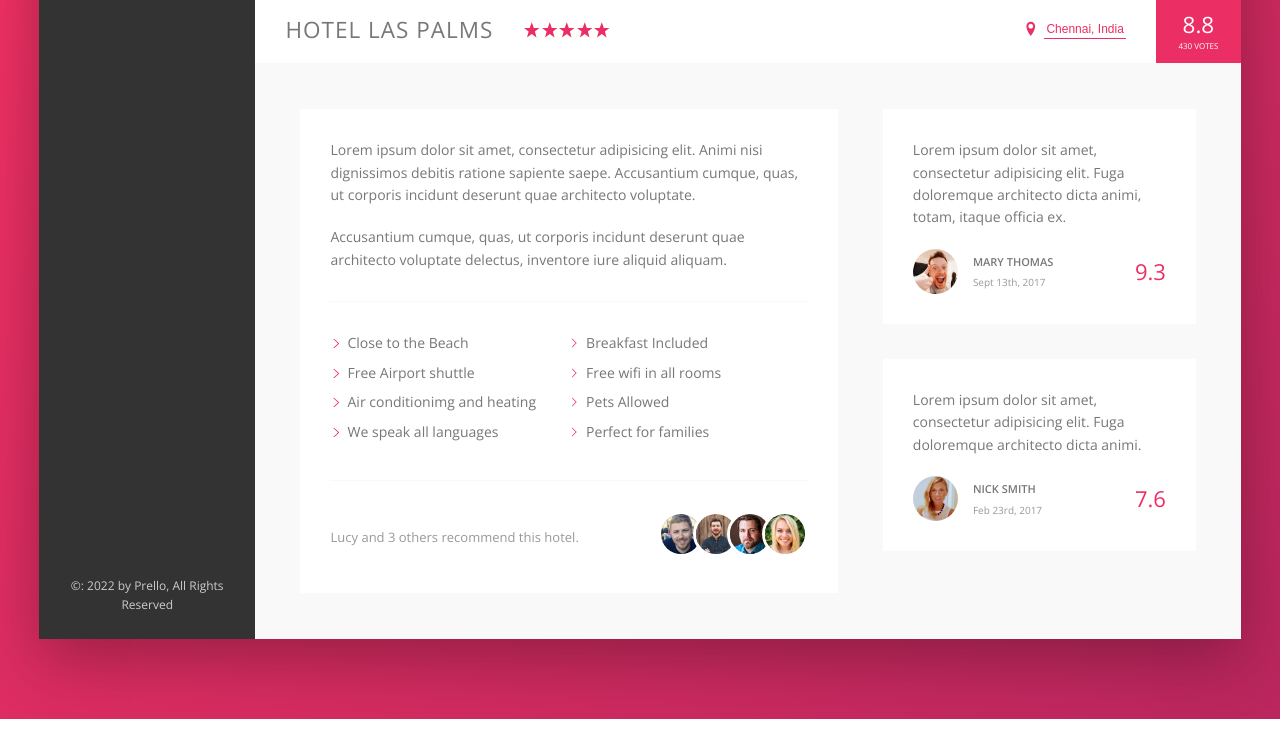
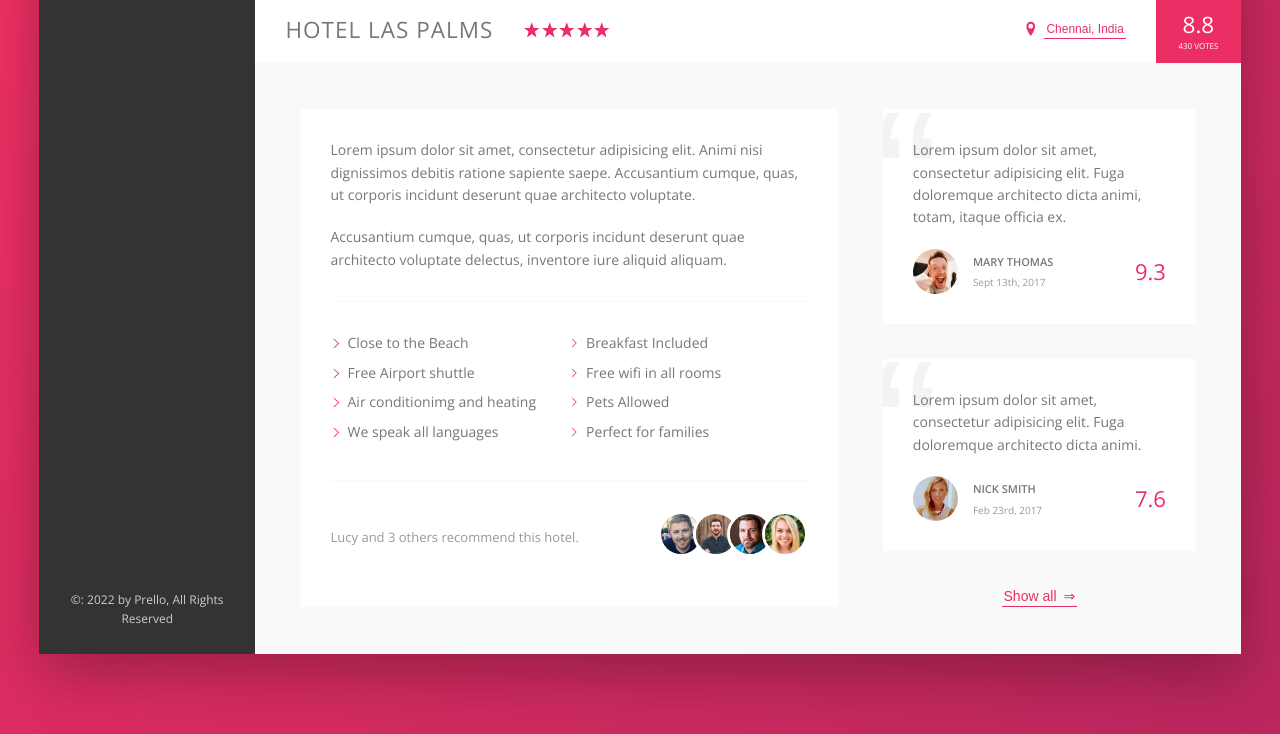
Before and after one commit to Ashrafgous/Prello, a plain HTML site: page index.html in a window 1280 px wide. Shown: the part 539-1273 px from the top of the page. Drawn offline with nearby package versions, Linux system fonts and the light colour scheme.

Commit message:
Added Caption

```diff
--- a/index.html
+++ b/index.html
@@ -217,6 +217,7 @@
                   <div class="review__rating">7.6</div>
                 </figcaption>
               </figure>
+              <button class="btn-inline">Show all <span>&rArr;</span></button>
             </div>
           </div>
         </main>
--- a/sass/_components.scss
+++ b/sass/_components.scss
@@ -231,9 +231,19 @@
   cursor: pointer;
   transition: all 0.2s;
 
+   & span{
+    margin-left: 3px;
+    transition: margin-left .2s;
+
+   }
   &:hover {
     color: var(--color-grey-dark-1);
+
+    span{
+      margin-left: 8px;
     }
+  }
+
   &:focus {
     outline: none;
     animation: pulsate 1s infinite;
@@ -297,8 +307,6 @@
   display: flex;
   align-items: center;
 
-
-
   &__count {
     margin-right: auto;
   }
@@ -310,53 +318,63 @@
     border-radius: 50%;
     border: 3px solid #fff;
 
-    &:not(:last-child){
+    &:not(:last-child) {
       margin-right: -1.5rem;
-
     }
   }
 }
 
-
 // REviews
-.review{
+.review {
   background-color: #fff;
   box-shadow: var(--shadow-light);
   padding: 3rem;
   margin-bottom: 3.5rem;
+  position: relative;
+  overflow: hidden;
 
-  &__text{
+  &__text {
     margin-bottom: 2rem;
+    z-index: 2;
+    position: relative;
   }
-  &__user{
+  &__user {
     display: flex;
     align-items: center;
   }
-  &__photo{
+  &__photo {
     height: 4.5rem;
     width: 4.5rem;
     border-radius: 50%;
     margin-right: 1.5rem;
-
   }
-  &__user-box{
+  &__user-box {
     margin-right: auto;
   }
-  &__user-name{
+  &__user-name {
     font-size: 1.1rem;
     font-weight: 600;
     text-transform: uppercase;
-  margin-bottom: .4rem;
-
+    margin-bottom: 0.4rem;
   }
-  &__user-date{
+  &__user-date {
     font-size: 1rem;
     color: var(--color-grey-dark-3);
   }
-  &__rating{
+  &__rating {
     color: var(--color-primary);
     font-size: 2.2rem;
     font-weight: 300;
-
+  }
+  &::before {
+    content: "\201C";
+    position: absolute;
+    top: -2.75rem;
+    left: -1rem;
+    line-height: 1;
+    font-size: 20rem;
+    color: var(--color-grey-light-2);
+    font-family: sans-serif;
+   z-index: 1;
   }
 }
--- a/sass/_layout.scss
+++ b/sass/_layout.scss
@@ -46,4 +46,7 @@
 }
 .user-reviews {
   flex: 1;
+  display: flex;
+  flex-direction: column;
+  align-items: center;
 }
```
Also changed, not shown: sass/main.css, 1 other file. Lines whose indentation alone changed are shown as unchanged.
